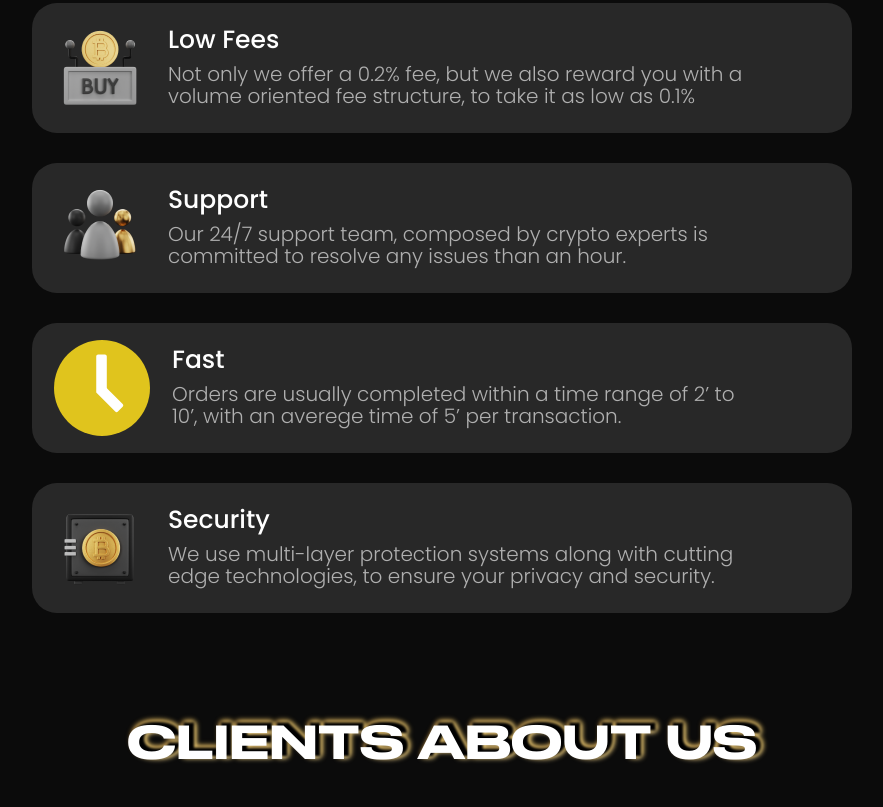
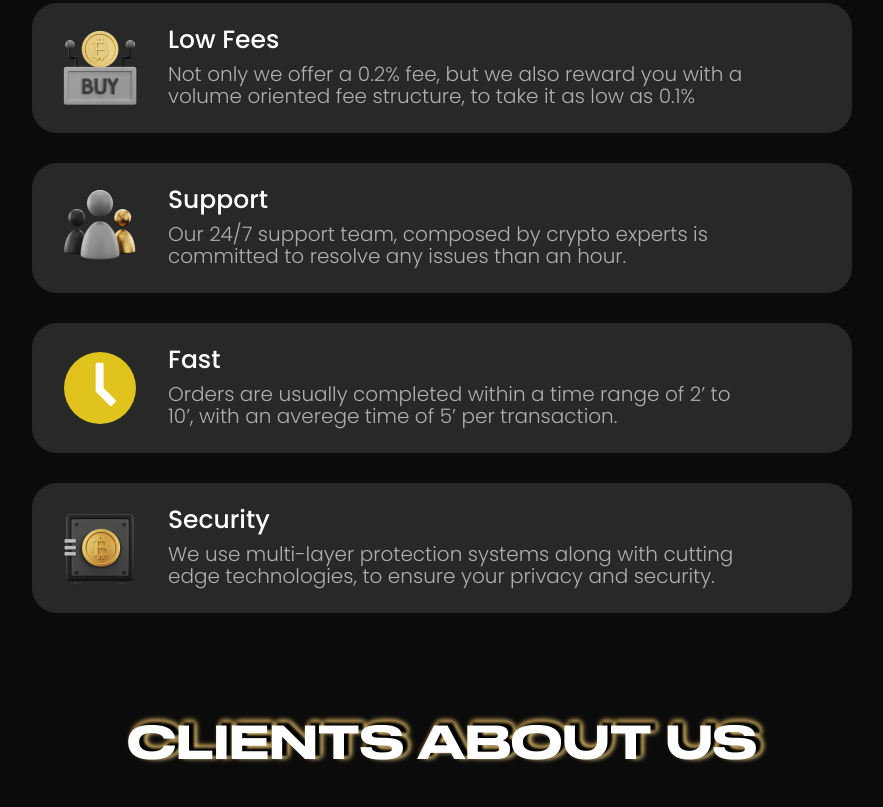
Before and after one commit to chyVacheck/white_proenix, a React app: page /Home in a window 1280 px wide. Shown: the part 1605-2412 px from the top of the page, without its empty margins (198-1081 px from the left). Built offline with nearby package versions, Linux system fonts and the light colour scheme.

```diff
--- a/src/components/InfoCards/InfoCards.css
+++ b/src/components/InfoCards/InfoCards.css
@@ -4,7 +4,6 @@
   row-gap: 30px;
   margin: 100px 0;
 }
-
 
 .infoCard__card {
   width: 820px;
@@ -17,6 +16,21 @@
   flex-direction: row;
   text-align: start;
   column-gap: 20px;
+}
+
+.infoCard__image {
+  min-width: 96px;
+  min-height: 96px;
+  display: flex;
+  flex-direction: column;
+  justify-content: center;
+  align-items: center;
+}
+
+.infoCard__img_fast {
+  width: 72px;
+  height: 72px;
+  margin: auto;
 }
 
 .infoCard__content {
--- a/src/components/InfoCards/InfoCards.js
+++ b/src/components/InfoCards/InfoCards.js
@@ -8,10 +8,15 @@
       {cards.map((item, index) => {
         return (
           <div key={index} className='infoCard__card'>
-            <img
-              src={item.img}
-              alt={item.alt}
-            />
+            {/* image */}
+            <div className='infoCard__image'>
+              <img
+                className={item.alt === 'Fast' ? 'infoCard__img_fast' : undefined}
+                src={item.img}
+                alt={item.alt}
+              />
+            </div>
+            {/* content */}
             <div className='infoCard__content'>
               <h3 className='infoCard__title'>
                 {item.title}
```
